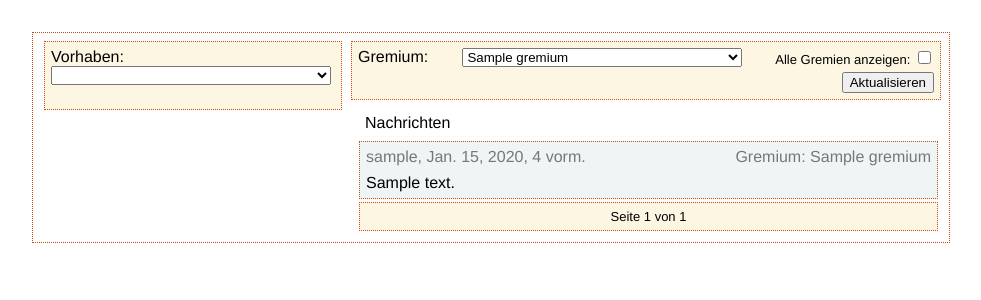
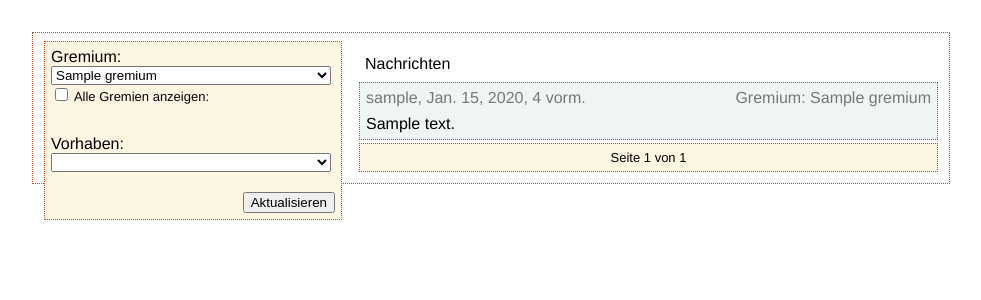
Before and after one commit to ntj/fraktionstool, a Django app: page / in a window 1280 px wide. Shown: the part 27-327 px from the top of the page, without its empty margins (149-1130 px from the left). Run offline with Django 3.2, Linux system fonts and the light colour scheme; a user stored in the database is signed in; tables that the repository leaves empty hold one stand-in row (values such as "Sample post"); lists and menus that the app fills with data are empty; parts of the project's set-up code (start-up, migrations or seed data) failed here and were passed over; some libraries are stand-ins or nearby versions.

Commit message:
Change frontend layout

```diff
--- a/django/fraktionstool/static/style.css
+++ b/django/fraktionstool/static/style.css
@@ -94,9 +94,9 @@ div.pagination {
     overflow: auto;
 }
 
-div#messageselectionright{
-    width: 64%;
-    float: right;
+div#messageselectiontop{
+    border: 1px dotted #CB4B16;
+    background-color: #FDF6E3;
 }
 
 div.pagination {
@@ -127,19 +127,22 @@ width: 65%;
 float: right;
 }
 
-div#gremiumfield,
 div#vorhabenfield {
-    display: inline;
+    margin-top: 50px;
+}
+
+div#vorhabenname h3{
+margin-top: 3px;
 }
 
 div#mygremienfield{
 font-size: small;
-float: right;
+float: left;
 }
 
 div#selectmessages {
-    margin-top: 5px;
     float: right;
+    margin-top: 20px;
 }
 
 div#messagesheader {
--- a/django/mysite/templates/nachrichten.html
+++ b/django/mysite/templates/nachrichten.html
@@ -36,26 +36,24 @@
 <div class="contentblock">
         <form action="" method="post" id="messageselectionform">
             <div id="messageselectionleft">
-                <div id="vorhabenfield">
-                    <label for="id_vorhaben">{{ form.vorhaben.label }}:</label></br>
-                    {{ form.vorhaben }}
-                </div>
-            </div>
-            <div id="messageselectionright">
                 {% csrf_token %}
                 <div id="gremiumfield">
                     <label for="id_gremium">{{ form.gremium.label }}:</label>
                     {{ form.gremium }}
                 </div>
                 <div id="mygremienfield">
+                    {{ form.show_all}}
                     <label for="id_show_all">{{ form.show_all.label }}:</label>
-                    {{ form.show_all}}
+                </div>
+                <div id="vorhabenfield">
+                    <label for="id_vorhaben">{{ form.vorhaben.label }}:</label></br>
+                    {{ form.vorhaben }}
                 </div>
                 <div id="selectmessages">
                     <input type="submit" name="update_messages" value="Aktualisieren" />
                 </div>
             </div>
-            <div style="clear:both;"></div>
+        <div style="clear:both;"></div>
             <div id="formrest">
                 <div id="vorhabenname">
                     {% if current_vorhaben %}
```
